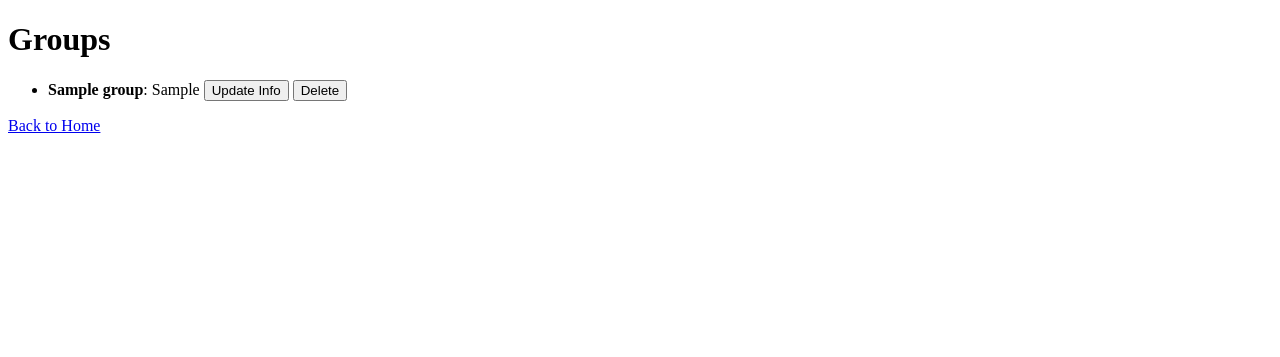
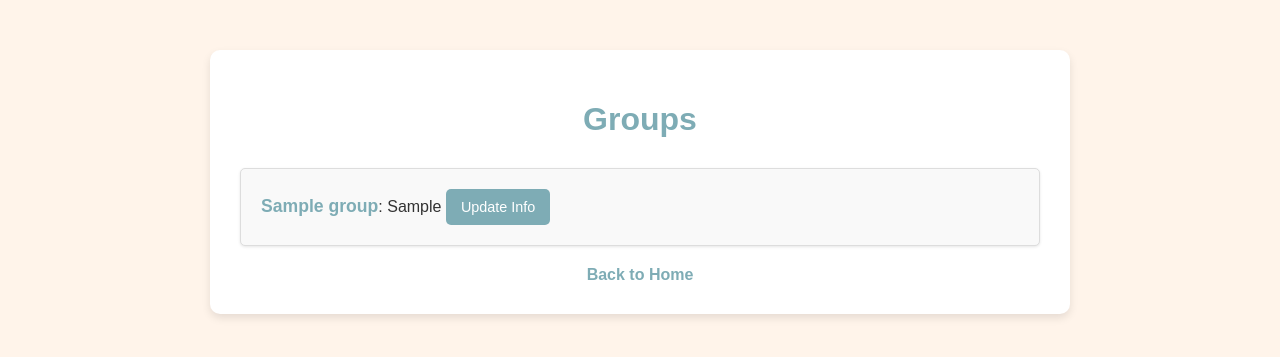
Before and after one commit to tiffanyfan1015/database_final_project, a Flask app: template templates/groups.html in a window 1280 px wide. Shown: the top 357 px of the page. Run offline with Flask 3, Linux system fonts and the light colour scheme; the template is opened without the code that fills it: most values are stand-ins (such as "Sample title", 1, 10 or a date in 2020); parts of the project's set-up code (start-up, migrations or seed data) failed here and were passed over.

Commit message:
Updated groups.html with new design changes

```diff
--- a/templates/groups.html
+++ b/templates/groups.html
@@ -4,6 +4,113 @@
     <meta charset="UTF-8" />
     <meta name="viewport" content="width=device-width, initial-scale=1.0" />
     <title>Group List</title>
+    <style>
+      body {
+        font-family: Arial, sans-serif;
+        background-color: #fff4ea;
+        margin: 0;
+        padding: 0;
+        color: #333;
+      }
+
+      .container {
+        width: 80%;
+        max-width: 800px;
+        margin: 50px auto;
+        padding: 30px;
+        background: #fff;
+        box-shadow: 0 4px 8px rgba(0, 0, 0, 0.1);
+        border-radius: 10px;
+        transition: all 0.3s ease;
+      }
+
+      .container:hover {
+        transform: scale(1.02);
+      }
+
+      h1 {
+        text-align: center;
+        color: #7eacb5;
+        margin-bottom: 30px;
+      }
+
+      #notice {
+        text-align: center;
+        font-size: 1rem;
+        margin-bottom: 20px;
+        display: none;
+      }
+
+      ul {
+        list-style-type: none;
+        padding: 0;
+      }
+
+      li {
+        margin-bottom: 20px;
+        padding: 20px;
+        background: #f9f9f9;
+        border: 1px solid #ddd;
+        border-radius: 5px;
+        box-shadow: 0 1px 3px rgba(0, 0, 0, 0.1);
+      }
+
+      strong {
+        color: #7eacb5;
+        font-size: 1.1em;
+      }
+
+      button {
+        background: #7eacb5;
+        color: white;
+        border: none;
+        border-radius: 5px;
+        padding: 10px 15px;
+        font-size: 0.9em;
+        cursor: pointer;
+        transition: background-color 0.3s, transform 0.3s;
+        margin-right: 10px;
+      }
+
+      button:hover {
+        background: #0056b3;
+        transform: scale(1.1);
+      }
+
+      .back-button {
+        display: block;
+        text-align: center;
+        margin-top: 20px;
+        color: #7eacb5;
+        text-decoration: none;
+        font-size: 1em;
+        font-weight: bold;
+      }
+
+      .back-button:hover {
+        text-decoration: underline;
+      }
+
+      form {
+        margin-top: 10px;
+        display: inline-block;
+      }
+
+      textarea {
+        width: calc(100% - 20px);
+        padding: 10px;
+        margin-bottom: 10px;
+        border: 1px solid #ccc;
+        border-radius: 5px;
+        box-shadow: 0 1px 3px rgba(0, 0, 0, 0.1);
+      }
+
+      .form-inline {
+        display: flex;
+        align-items: center;
+        gap: 10px;
+      }
+    </style>
     <script>
       function showUpdateForm(groupName) {
         const formId = `update-form-${groupName}`;
@@ -27,8 +134,9 @@
     </script>
   </head>
   <body>
+    <div class="container">
       <h1>Groups</h1>
-    <div id="notice" style="display: none"></div>
+      <div id="notice"></div>
       <ul>
         {% for group in data %}
         <li>
@@ -44,8 +152,8 @@
           >
             <textarea name="group_info" rows="2" cols="50" required></textarea>
             <br />
+            <div class="form-inline">
               <button type="submit">Submit</button>
-        </form>
               <form
                 action="/group/delete/{{ group.group_name }}"
                 method="POST"
@@ -53,9 +161,12 @@
               >
                 <button type="submit">Delete</button>
               </form>
+            </div>
+          </form>
         </li>
         {% endfor %}
       </ul>
       <a href="/" class="back-button">Back to Home</a>
+    </div>
   </body>
 </html>
```
Lines whose indentation alone changed are shown as unchanged.
